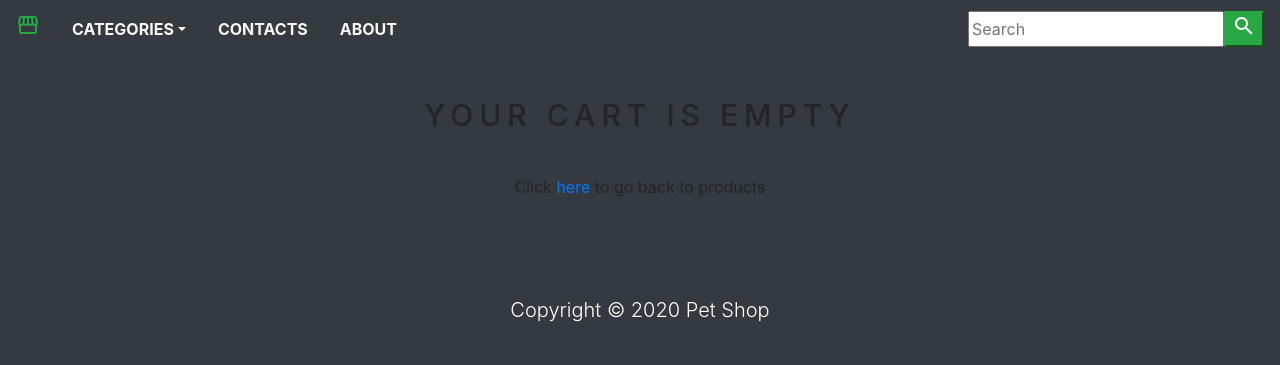
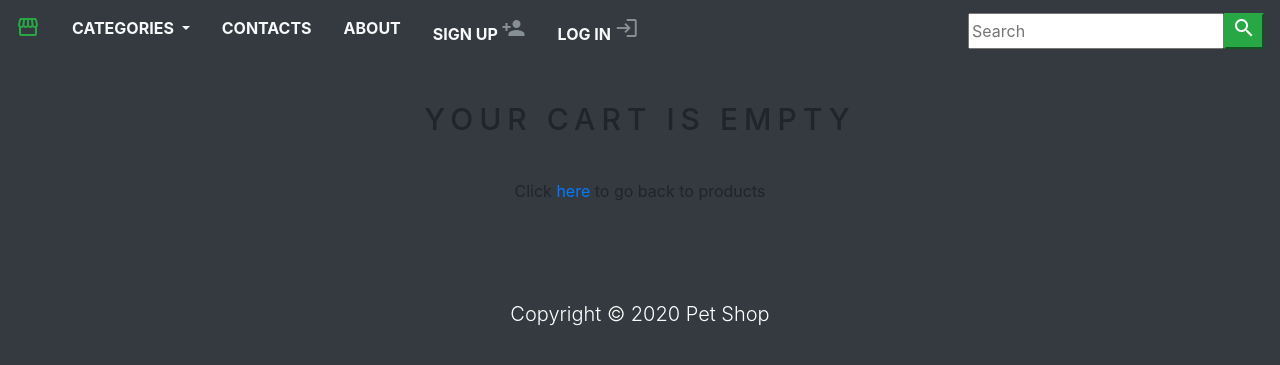
Before and after one commit to JackCX777/django_ecommerce, a Django app: template shop/templates/cart.html in a window 1280 px wide. Shown: the top 365 px of the page. Run offline with Django 3.2, Linux system fonts and the light colour scheme; the template is opened without the code that fills it, so the values that code supplies are empty.

Commit message:
Login and logout functionality added.

```diff
--- a/django_ecommerce/static/css/base.css
+++ b/django_ecommerce/static/css/base.css
@@ -24,3 +24,7 @@ body {
     color: red;
     font-weight: bold;
 }
+
+.custom_div {
+    margin-bottom: 20px !important;
+}
--- a/shop/templates/navbar.html
+++ b/shop/templates/navbar.html
@@ -6,19 +6,55 @@
     <div id="navbar" class="collapse navbar-collapse justify-content-between">
         <ul class="navbar-nav">
             <li class="nav-item dropdown">
-                <a class="nav-link text-light text-uppercase font-weight-bold px-3 dropdown-toggle"
-                   data-toggle="dropdown" href="">Categories</a>
+                <a class="nav-link text-light text-uppercase font-weight-bold px-3 dropdown-toggle" data-toggle="dropdown" href="">
+                    Categories
+                </a>
                     <div class="dropdown-menu">
-                        <a class="dropdown-item" href="{% url 'home' %}">All products</a>
+                        <a class="dropdown-item" href="{% url 'home' %}">
+                            All products
+                        </a>
                         {% for category in links %}
-                        <a class="dropdown-item" href="{{category.get_url}}">{{category.name}}</a>
+                        <a class="dropdown-item" href="{{category.get_url}}">
+                            {{category.name}}
+                        </a>
                         {% endfor %}
                     </div>
             </li>
-            <li class="nav-item"><a class="nav-link text-light text-uppercase font-weight-bold px-3"
-                                    href="">Contacts</a></li>
-            <li class="nav-item"><a class="nav-link text-light text-uppercase font-weight-bold px-3"
-                                    href="">About</a></li>
+            <li class="nav-item">
+                <a class="nav-link text-light text-uppercase font-weight-bold px-3" href="">
+                    Contacts
+                </a>
+            </li>
+            <li class="nav-item">
+                <a class="nav-link text-light text-uppercase font-weight-bold px-3" href="">
+                    About
+                </a>
+            </li>
+
+            {% if request.user.is_authenticated and request.user.first_name %}
+            <li class="nav-item">
+                <span class="nav-link text-light text-uppercase font-weight-bold px-3">
+                    Welcome, {{ request.user.first_name }}! <i class="material-icons cart-icon">account_circle</i>
+                </span>
+            </li>
+            <li class="nav-item">
+                <a class="nav-link text-light text-uppercase font-weight-bold px-3" href="{% url 'logout' %}">
+                    Sign Out <i class="material-icons cart-icon">exit_to_app</i>
+                </a>
+            </li>
+            {% else %}
+            <li class="nav-item">
+                <a class="nav-link text-light text-uppercase font-weight-bold px-3" href="{% url 'signup' %}">
+                    Sign Up <i class="material-icons cart-icon">person_add</i>
+                </a>
+            </li>
+            <li class="nav-item">
+                <a class="nav-link text-light text-uppercase font-weight-bold px-3" href="{% url 'login' %}">
+                    Log In <i class="material-icons cart-icon">login</i>
+                </a>
+            </li>
+            {% endif %}
+
             {% if item_count > 0 %}
             <li class="nav-item">
                 <a class="nav-link text-light text-uppercase font-weight-bold px-3" href="{% url 'cart_detail' %}">
@@ -26,6 +62,7 @@
                 </a>
             </li>
             {% endif %}
+
         </ul>
         <form class="form-inline">
             <div class="input-group">
--- a/shop/templates/signup.html
+++ b/shop/templates/signup.html
@@ -1,6 +1,7 @@
 {% extends 'base.html' %}
 
 {% load static %}
+
 {% load crispy_forms_tags %}
 
 {% block title %}
--- a/shop/urls.py
+++ b/shop/urls.py
@@ -12,4 +12,6 @@ urlpatterns = [
     path('cart/remove/<int:product_id>', views.cart_remove, name='cart_remove'),
     path('cart/remove_product/<int:product_id>', views.cart_remove_product, name='cart_remove_product'),
     path('account/create', views.signup_view, name='signup'),
+    path('account/login', views.login_view, name='login'),
+    path('account/logout', views.logout_view, name='logout'),
 ]
```
Also changed, not shown: shop/templates/login.html (added, +50 -0 lines), shop/views.py (+24 -0 lines).
